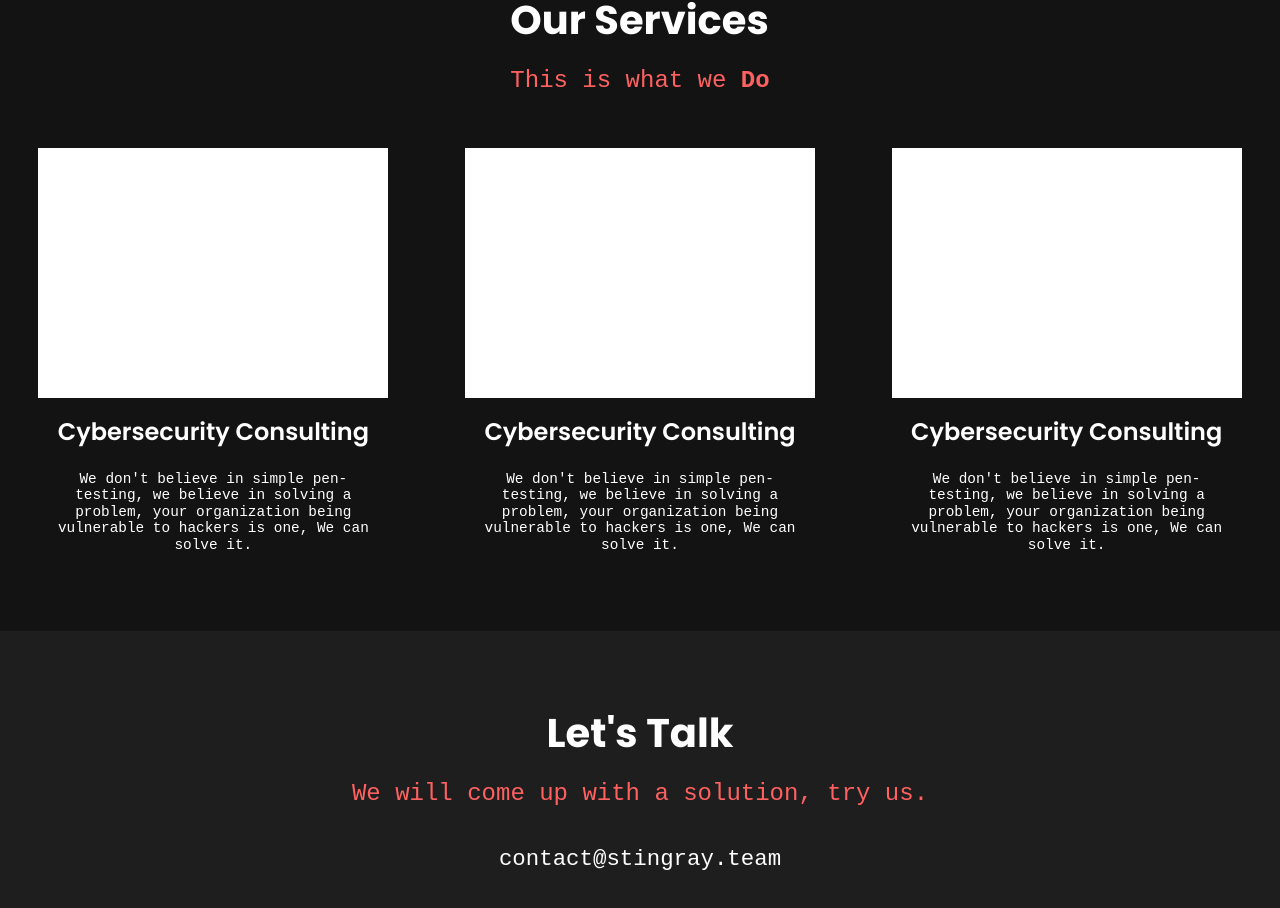
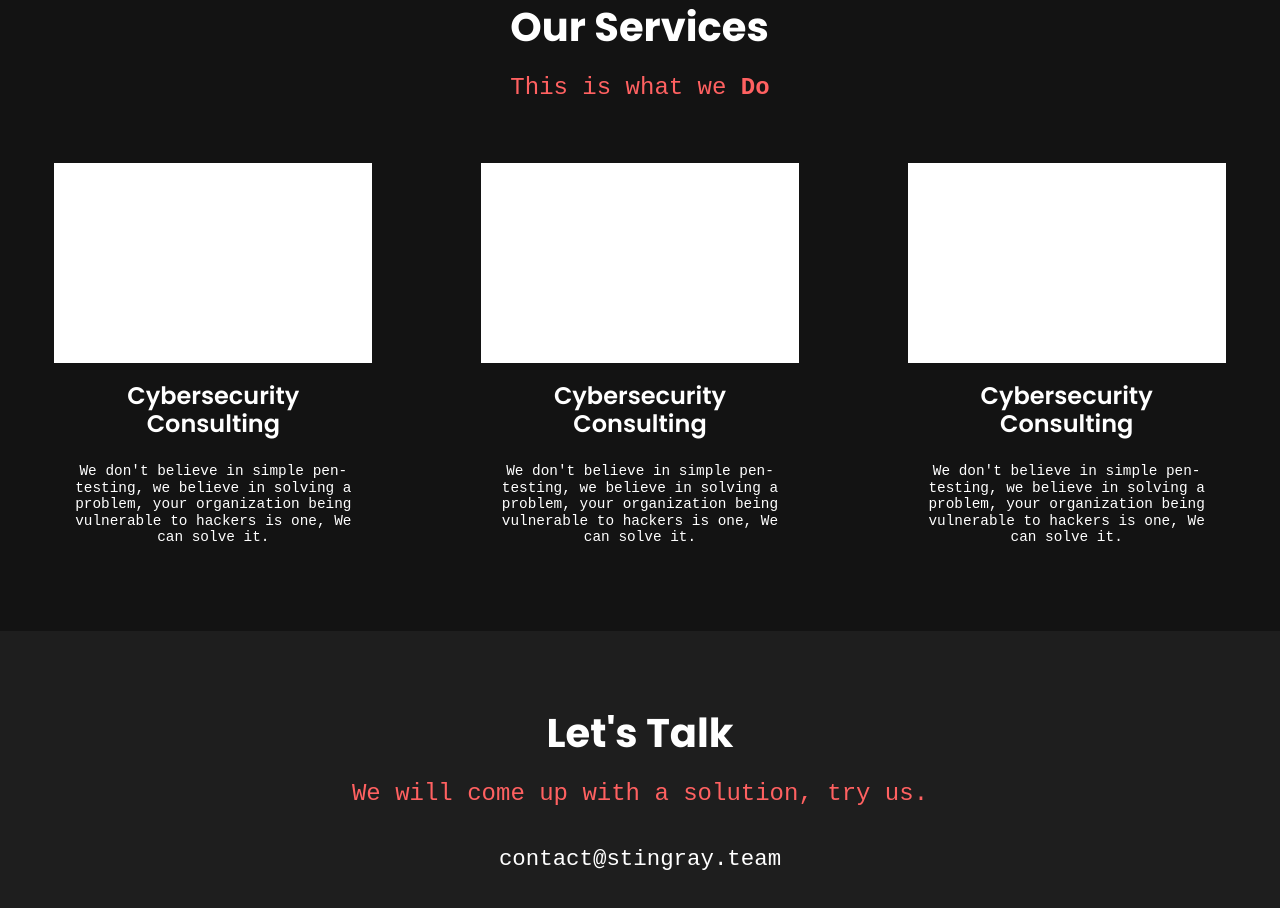
Before and after one commit to Darkryhr/stingray-security, a Next.js app: page / in a window 1280 px wide. Shown: the part 1514-2422 px from the top of the page. Built offline with nearby package versions, Linux system fonts and the light colour scheme.

Commit message:
fixed card overflow

```diff
--- a/components/Card/Card.css.js
+++ b/components/Card/Card.css.js
@@ -5,12 +5,12 @@ export const CardWrapper = styled.div`
   flex-direction: column;
   max-width: 350px;
   align-items: center;
-  padding: 1rem 0;
+  padding: 1rem;
 `;
 
 export const Placeholder = styled.div`
-  width: 350px;
-  height: 250px;
+  width: 100%;
+  height: 200px;
   background: white;
 `;
 
--- a/components/shared/index.js
+++ b/components/shared/index.js
@@ -41,7 +41,7 @@ export const Heading3 = styled.h3`
   font-size: 1.5rem;
   font-weight: 600;
   padding: 1.2rem;
-
+  text-align: center;
   @media (${breakpoint.device.sm}) {
     font-size: 1.2rem;
   }
```
